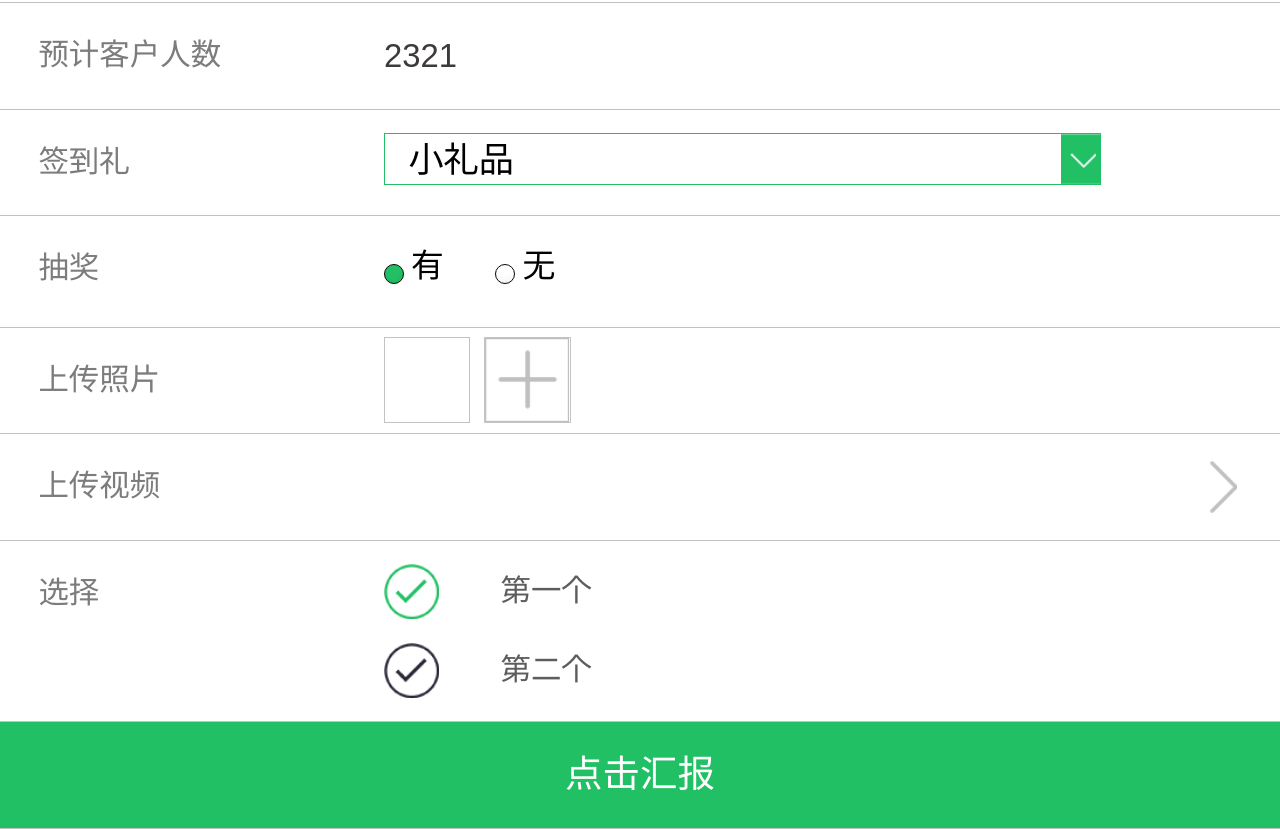
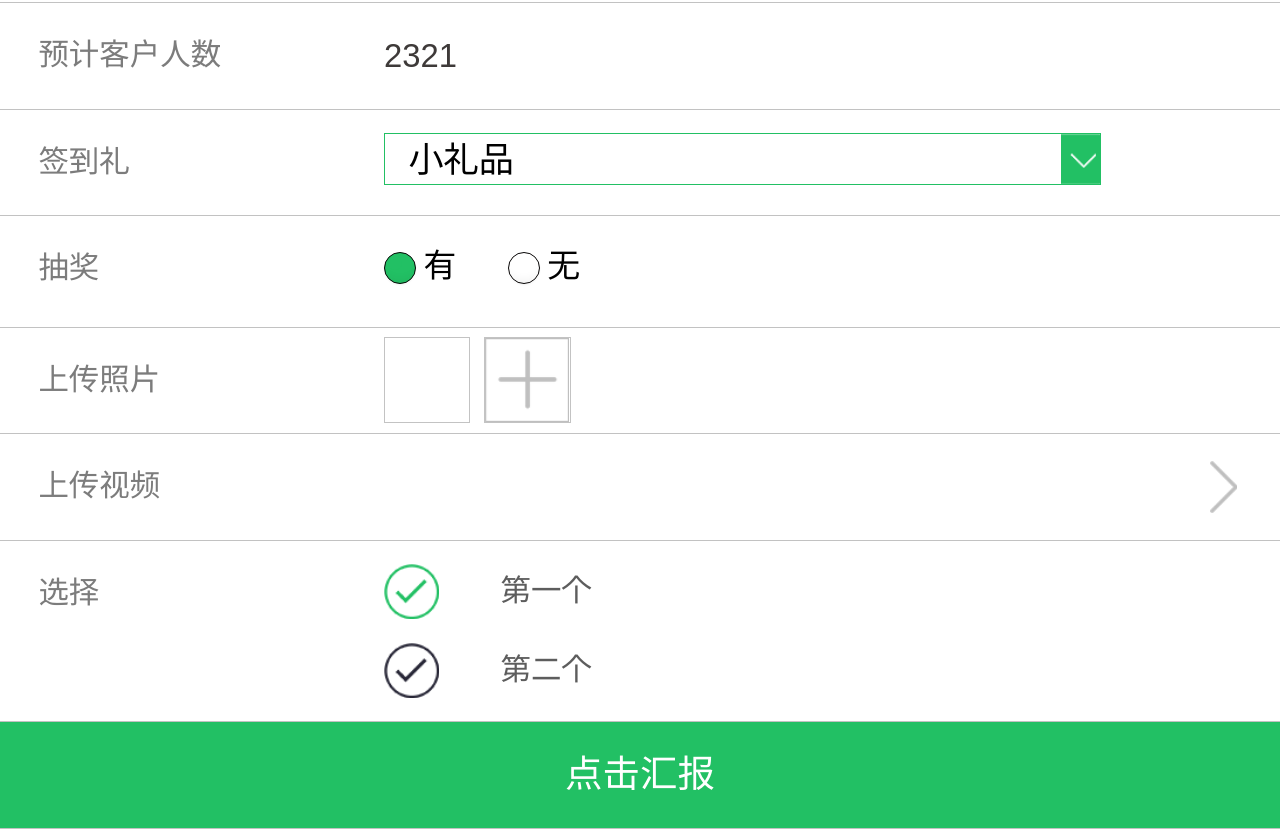
Before and after one commit to wanliyuan/pagehtml5, a website: page crmhtml5/publish.html in a window 1280 px wide. Shown: the part 1362-2191 px from the top of the page. Drawn offline with Linux system fonts and the light colour scheme.

Commit message:
modify common.css

```diff
--- a/crmhtml5/styles/common.css
+++ b/crmhtml5/styles/common.css
@@ -6,16 +6,16 @@
   background-color: #FFFFFF;
   border: 1px solid rgb(8, 6, 6);
   box-shadow: 0 1px 2px rgba(0,0,0,0.05), inset 0px -15px 10px -12px rgba(0,0,0,0.05);
-  padding: 9px;
-  border-radius: 50px;
+  padding: .325rem;
+  border-radius:1.25rem;
   display: inline-block;
   position: relative;
 }
 .regular-radio:checked + label:after {
   content: ' ';
-  width: 12px;
-  height: 12px;
-  border-radius: 50px;
+  width: .3rem;
+  height: .3rem;
+  border-radius: 1.25rem;
   position: absolute;
   top: 3px;
   background: #22c064;
```
